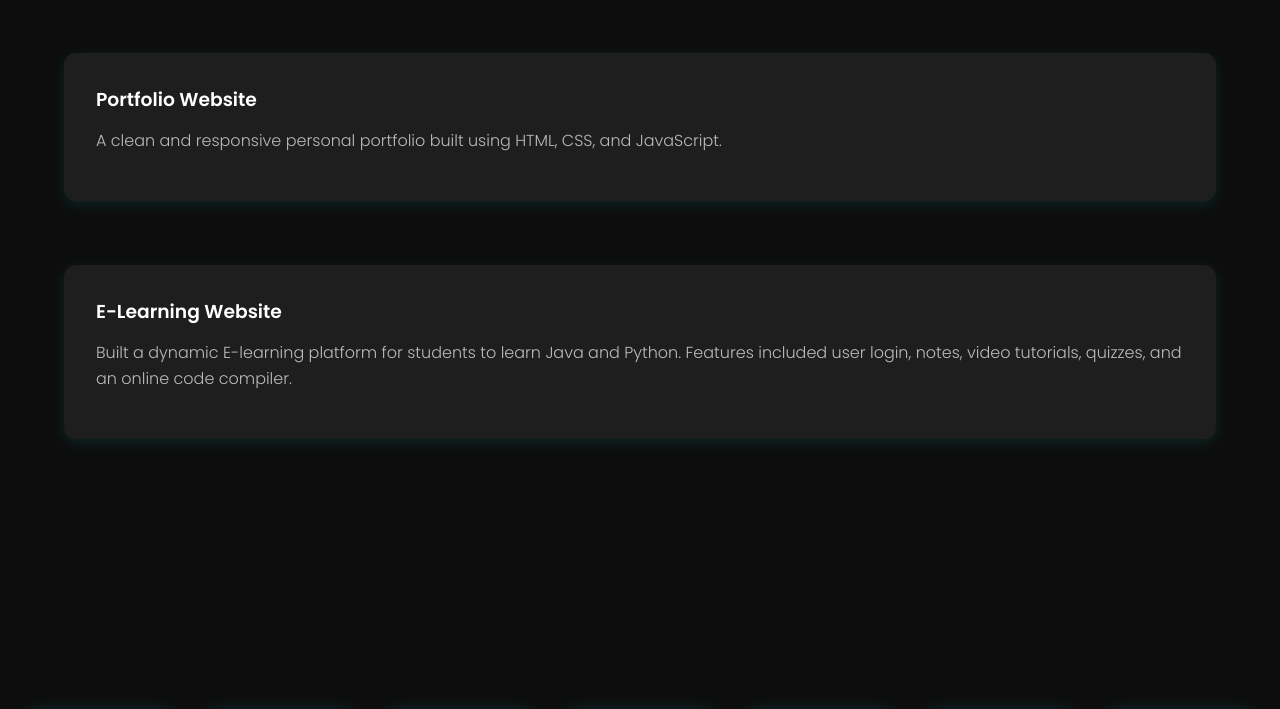
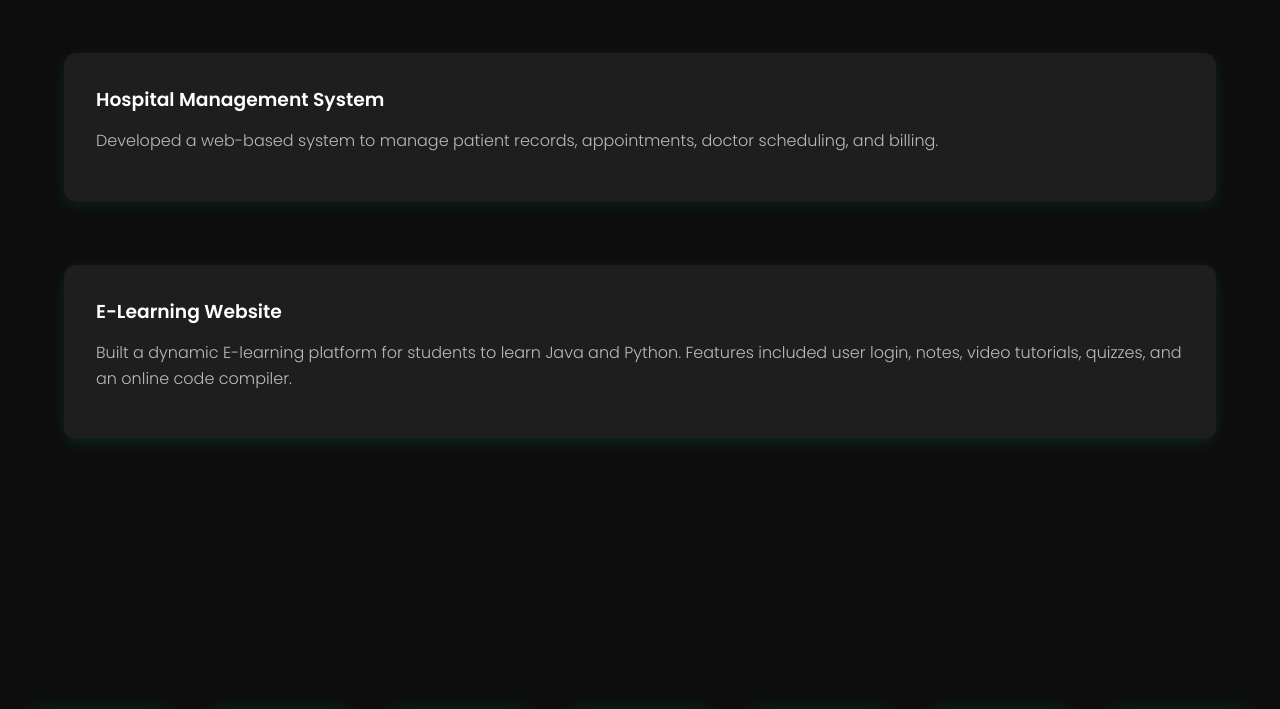
Before and after one commit to shraddha0128/Portfolio, a plain HTML site: page index.html in a window 1280 px wide. Shown: the part 1399-2108 px from the top of the page. Drawn offline with Linux system fonts and the light colour scheme.

Commit message:
Update index.html

```diff
--- a/index.html
+++ b/index.html
@@ -55,8 +55,8 @@
     <h2>Projects</h2>
     <div class="project-grid">
       <div class="card">
-        <h3>Portfolio Website</h3>
-        <p>A clean and responsive personal portfolio built using HTML, CSS, and JavaScript.</p>
+        <h3>Hospital Management System</h3>
+        <p>Developed a web-based system to manage patient records, appointments, doctor scheduling, and billing.</p>
       </div>
     </div>
      <div class="project-grid">
@@ -105,7 +105,7 @@
   <section id="contact">
     <h2>Contact Me</h2>
     <p>If you'd like to work together or have any questions, feel free to send a message!</p>
-    <form class="contact-form" action="https://formspree.io/f/yourFormID" method="POST">
+    <form class="contact-form" action="https://formspree.io/f/mldlboqn" method="POST">
       <input type="text" name="name" placeholder="Your Name" required />
       <input type="email" name="email" placeholder="Your Email" required />
       <textarea name="message" rows="5" placeholder="Your Message" required></textarea>
```
